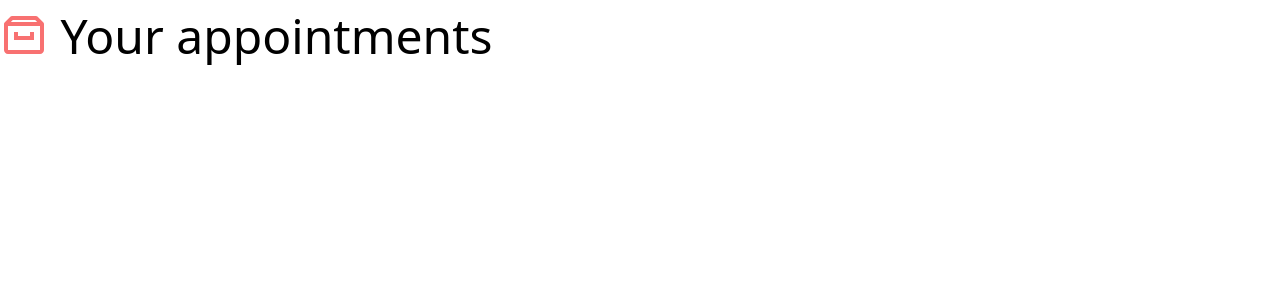
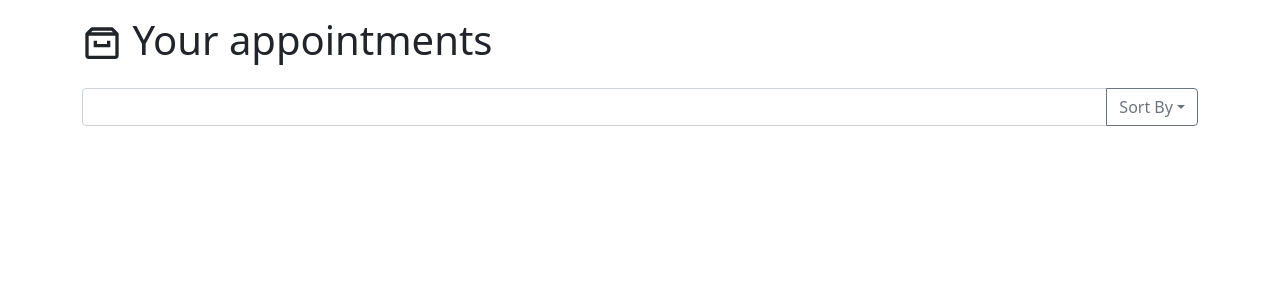
Before and after one commit to clancinio/react-interface, a React (Create React App) app: page / in a window 1280 px wide. Shown: the top 300 px of the page. Built offline with nearby package versions, Linux system fonts and the light colour scheme.

Commit message:
Replace tailwind with React Bootstrap

```diff
--- a/craco.config.js
+++ /dev/null
@@ -1,8 +0,0 @@
-// craco.config.js
-module.exports = {
-  style: {
-    postcss: {
-      plugins: [require("tailwindcss"), require("autoprefixer")],
-    },
-  },
-};
--- a/src/App.js
+++ b/src/App.js
@@ -1,12 +1,13 @@
 import { BiArchive } from "react-icons/bi";
+import Search from "./components/Search";
 
 function App() {
   return (
-    <div className="App container mx-auto mt-3 font-thin">
+    <div className="container mt-3">
       <h1 className="text-5xl">
-        <BiArchive className="inline-block text-red-400 align-top" /> Your
-        appointments
+        <BiArchive className="" /> Your appointments
       </h1>
+      <Search />
     </div>
   );
 }
--- /dev/null
+++ b/src/components/Search.js
@@ -0,0 +1,28 @@
+import InputGroup from "react-bootstrap/InputGroup";
+import Dropdown from "react-bootstrap/Dropdown";
+import DropdownButton from "react-bootstrap/DropdownButton";
+import FormControl from "react-bootstrap/FormControl";
+import { Form } from "react-bootstrap";
+
+function Search() {
+  return (
+    <Form>
+      <InputGroup className="mb-3 mt-4">
+        <FormControl aria-label="Text input with dropdown button" />
+
+        <DropdownButton
+          variant="outline-secondary"
+          title="Sort By"
+          id="input-group-dropdown-2"
+          align="end"
+        >
+          <Dropdown.Item href="#">Action</Dropdown.Item>
+          <Dropdown.Item href="#">Another action</Dropdown.Item>
+          <Dropdown.Item href="#">Something else here</Dropdown.Item>
+        </DropdownButton>
+      </InputGroup>
+    </Form>
+  );
+}
+
+export default Search;
--- a/src/index.js
+++ b/src/index.js
@@ -2,6 +2,7 @@ import React from "react";
 import ReactDOM from "react-dom";
 import "./index.css";
 import App from "./App";
+import "bootstrap/dist/css/bootstrap.min.css";
 
 ReactDOM.render(
   <React.StrictMode>
--- a/tailwind.config.js
+++ /dev/null
@@ -1,11 +0,0 @@
-module.exports = {
-  purge: ["./src/**/*.{js,jsx,ts,tsx}", "./public/index.html"],
-  darkMode: false, // or 'media' or 'class'
-  theme: {
-    extend: {},
-  },
-  variants: {
-    extend: {},
-  },
-  plugins: [],
-};
```
Also changed, not shown: package.json (+5 -4 lines), 1 other file (tests, documents, lock files or other folders).
